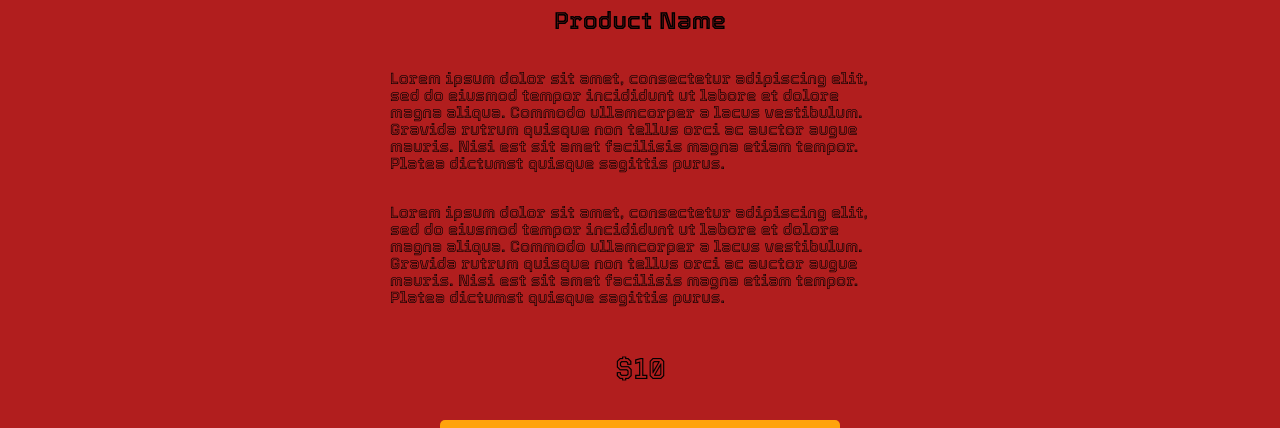
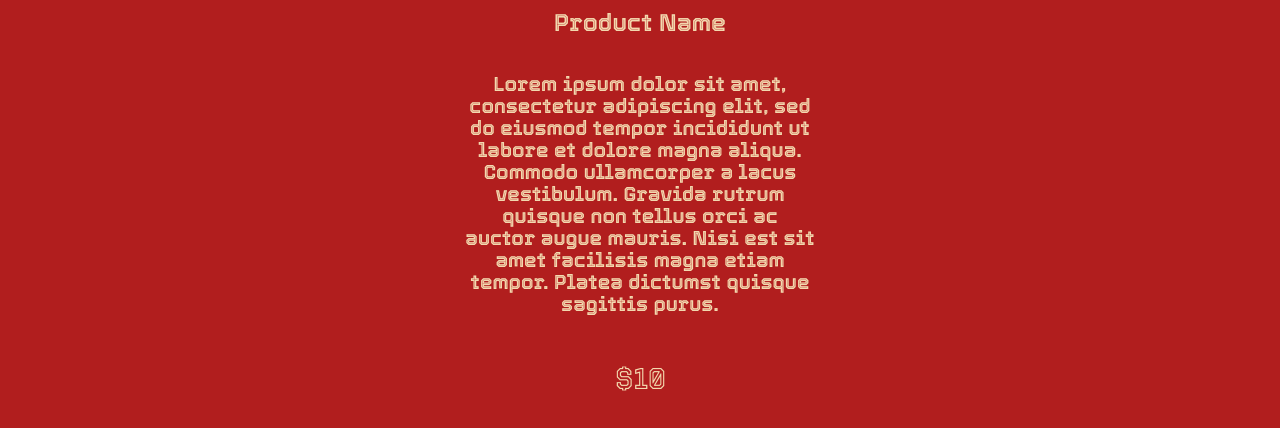
Before and after one commit to alkezz/Freelance-Music-Website, a React (Create React App) app in the folder frontend/: page /donate in a window 1280 px wide. Shown: the part 2042-2470 px from the top of the page. Built offline with nearby package versions, Linux system fonts and the light colour scheme.

Commit message:
fixing mobile layout

```diff
--- a/frontend/src/components/DonationPage/Palestine.css
+++ b/frontend/src/components/DonationPage/Palestine.css
@@ -21,8 +21,7 @@ body{
   flex-direction: column;
   /* justify-content: center; */
   align-items: center;
-  height: 120vh;
-  margin-bottom: 300px;
+  /* margin-bottom: 300px; */
 }
 h1 {
   font-size: 60px;
@@ -34,7 +33,7 @@ h1 {
   text-shadow: 2px 3px 2px black;
   font-size: 48px;
   color: red;
-  width: 400px;
+  width: 350px;
   cursor: pointer;
   background-color: #ffa30d;
   border: none;
@@ -51,12 +50,14 @@ h1 {
   align-items: center;
 }
 .about-product {
-  width: 500px;
+  width: 350px;
   margin-top: -100px;
   display: flex;
   flex-direction: column;
   align-items: center;
   margin-bottom: 100px;
+  color:#f3d9af;
+  text-align: center;
 }
 .crsl {
   width: 500px;
--- a/frontend/src/components/DonationPage/Palestine.js
+++ b/frontend/src/components/DonationPage/Palestine.js
@@ -46,7 +46,6 @@ export default function Palestine() {
                     <h2 style={{ fontSize: '28px', color: '#ebcca4', textAlign: 'center', }}>No ifs, ands, or buts, we <span style={{ textDecoration: 'underline', fontSize: '32px', color: 'black', textShadow: '0px 0px 0px' }}>MUST</span> help.</h2>
                     <h2 style={{ textAlign: 'center', color: '#ebcca4', }}>ALL PROCEEDS WILL GO TO PALESTINE</h2>
                 </div>
-                <br />
                 <div className="carousel-container">
                     <h1 style={{ textDecoration: 'underline' }}>Gallery</h1>
                     <br />
@@ -66,9 +65,8 @@ export default function Palestine() {
                         </Carousel>
                         <div className="about-product">
                             <h2>Product Name</h2>
-                            <p>Lorem ipsum dolor sit amet, consectetur adipiscing elit, sed do eiusmod tempor incididunt ut labore et dolore magna aliqua. Commodo ullamcorper a lacus vestibulum. Gravida rutrum quisque non tellus orci ac auctor augue mauris. Nisi est sit amet facilisis magna etiam tempor. Platea dictumst quisque sagittis purus.</p>
-                            <p>Lorem ipsum dolor sit amet, consectetur adipiscing elit, sed do eiusmod tempor incididunt ut labore et dolore magna aliqua. Commodo ullamcorper a lacus vestibulum. Gravida rutrum quisque non tellus orci ac auctor augue mauris. Nisi est sit amet facilisis magna etiam tempor. Platea dictumst quisque sagittis purus.</p>
-                            <p style={{ fontSize: '30px' }}>$10</p>
+                            <h2 style={{ fontSize: '20px' }}>Lorem ipsum dolor sit amet, consectetur adipiscing elit, sed do eiusmod tempor incididunt ut labore et dolore magna aliqua. Commodo ullamcorper a lacus vestibulum. Gravida rutrum quisque non tellus orci ac auctor augue mauris. Nisi est sit amet facilisis magna etiam tempor. Platea dictumst quisque sagittis purus.</h2>
+                            <p style={{ fontSize: '30px', display: 'flex', justifyContent: 'center' }}>$10</p>
                             {/* {currentSlide === 0 && (
                                 <>
                                     <p>Lorem ipsum dolor sit amet, consectetur adipiscing elit, sed do eiusmod tempor incididunt ut labore et dolore magna aliqua. Commodo ullamcorper a lacus vestibulum. Gravida rutrum quisque non tellus orci ac auctor augue mauris. Nisi est sit amet facilisis magna etiam tempor. Platea dictumst quisque sagittis purus.</p>
@@ -93,10 +91,11 @@ export default function Palestine() {
                             <button id='main-donate-button'>I Want This</button>
                         </div>
                     </div>
-                    <div style={{ display: 'flex', flexDirection: 'column', alignItems: 'center', color: '#f5deb3' }}>
+                    <div style={{ display: 'flex', flexDirection: 'column', alignItems: 'center', color: '#f5deb3', textAlign: 'center' }}>
                         <h2 style={{ fontSize: '32px', marginBottom: '-10px' }}>I Don't Care</h2>
                         <h2 style={{ fontSize: '32px', marginBottom: '-10px' }}>I just wanna donate!</h2>
-                        <h2 style={{ fontSize: '32px' }}>No worries! Thank you so much!</h2>
+                        <h2 style={{ fontSize: '32px' }}>No worries!</h2>
+                        <h2 style={{ fontSize: '32px', marginTop: '-10px' }} >Thank you so much!</h2>
                         <button id='main-donate-button'>DONATE</button>
                     </div>
                     <br />
```
